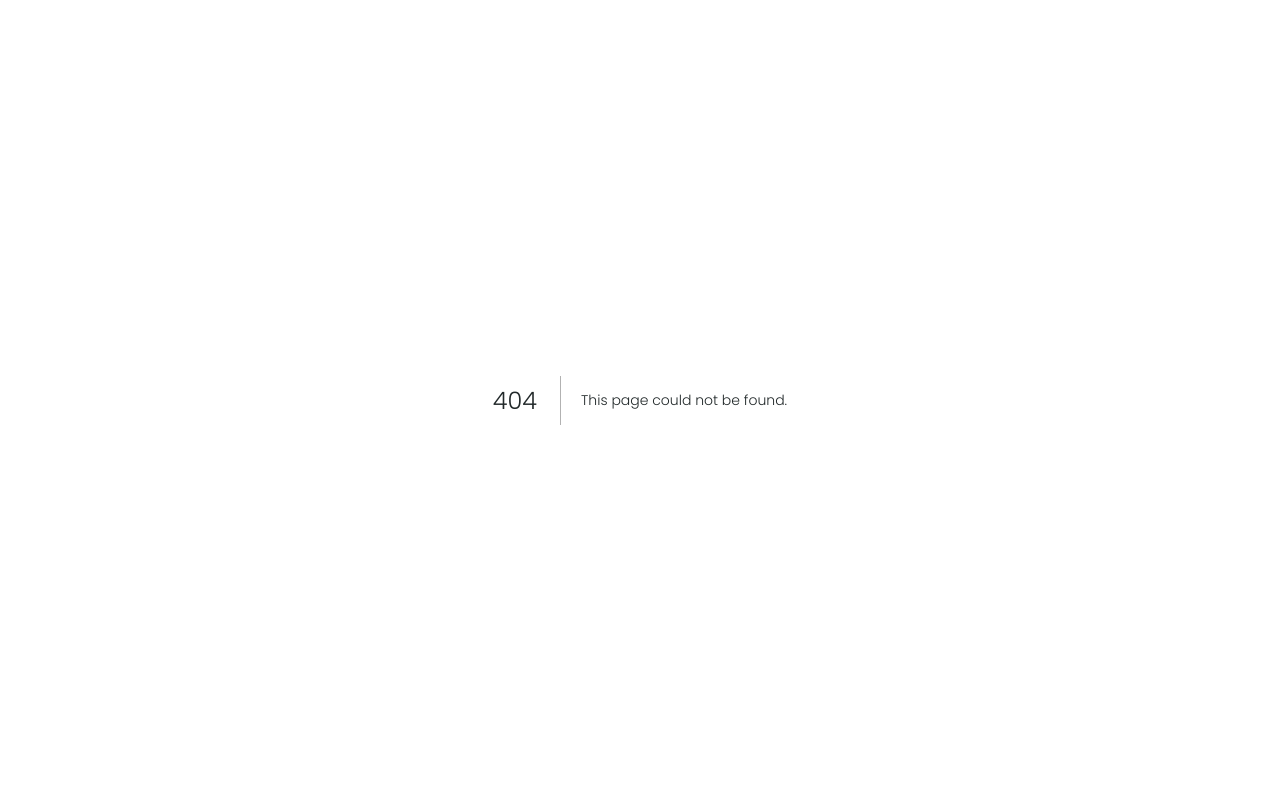
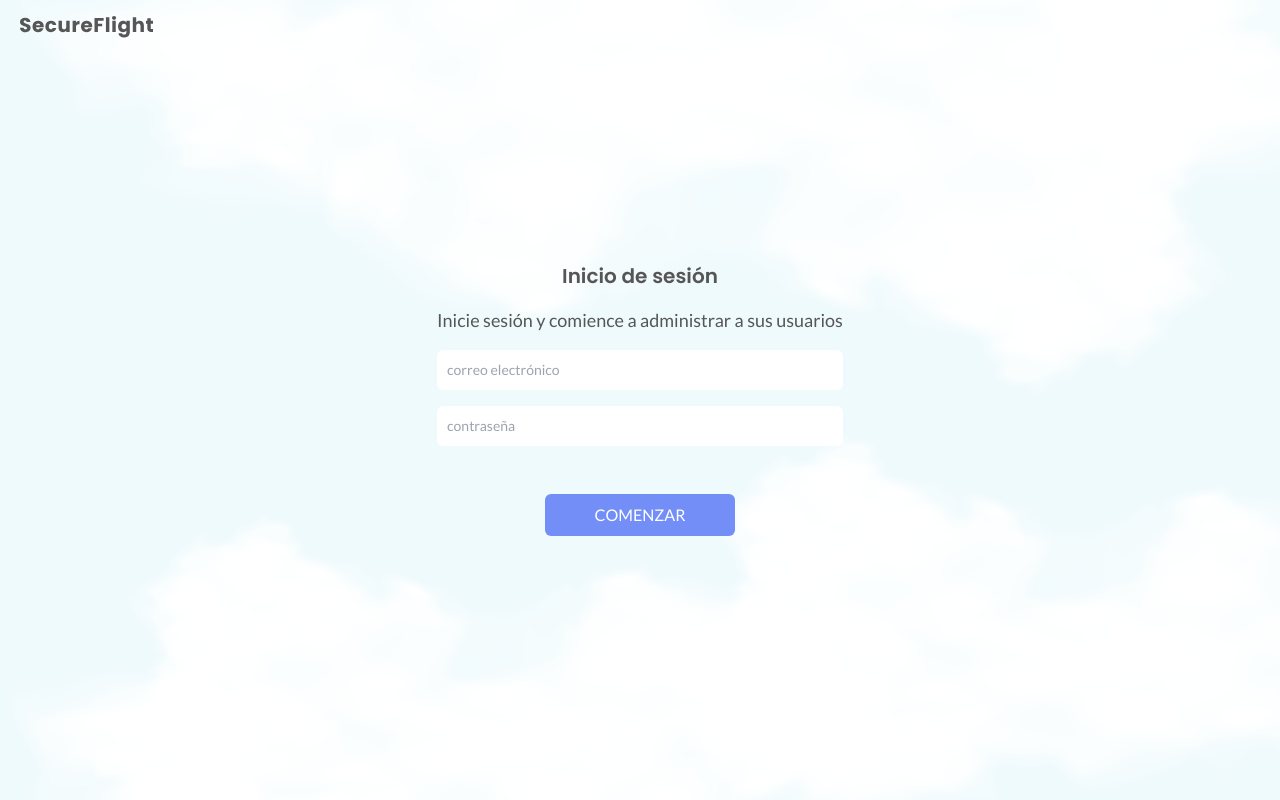
Before and after one commit to hamilgdev/project-secure-flight, a Next.js app: page /login in a window 1280 px wide. Before the commit this address had no page. Built offline with nearby package versions, Linux system fonts and the light colour scheme.

Commit message:
Refactor authentication layout and login page

```diff
--- a/app/auth/layout.tsx
+++ /dev/null
@@ -1,13 +0,0 @@
-import { AuthLayout } from '@/components'
-
-export default function AuthLoginLayout ({
-  children
-}: Readonly<{
-  children: React.ReactNode;
-}>) {
-  return (
-    <AuthLayout>
-      {children}
-    </AuthLayout>
-  )
-}
--- a/app/auth/login/page.tsx
+++ /dev/null
@@ -1,12 +0,0 @@
-import { Metadata } from 'next'
-
-import { LoginSection } from '@/components'
-
-export const metadata: Metadata = {
-  title: '🛩️ Secure Flight - Iniciar sesión',
-  description: 'Enjoy our awesome teslo shop app!'
-}
-
-export default function AuthLoginPage () {
-  return <LoginSection />
-}
--- a/app/layout.tsx
+++ b/app/layout.tsx
@@ -13,7 +13,7 @@ export default function RootLayout ({
   children: React.ReactNode;
 }>) {
   return (
-    <html lang="en">
+    <html lang="es">
       <body className={`${poppins.variable} ${lato.variable} flex flex-col min-h-screen`}>
         {children}
       </body>
--- /dev/null
+++ b/app/login/page.tsx
@@ -0,0 +1,5 @@
+import { LoginSection } from '@/components'
+
+export default function LoginPage () {
+  return <LoginSection />
+}
--- a/components/sections/auth/login-section.tsx
+++ b/components/sections/auth/login-section.tsx
@@ -1,18 +1,17 @@
-
-import { LoginForm } from '@/components'
+import { AuthLayout, LoginForm } from '@/components'
 
 export const LoginSection = () => {
   return (
-    <section className='flex flex-col px-4 mt-52 relative z-20'>
-      <div className="max-w-lg m-auto">
-        <div className="flex flex-col gap-4 text-center mb-8">
+    <AuthLayout>
+      <section className='flex flex-col px-4 mt-52 relative z-20'>
+        <div className="max-w-lg m-auto flex flex-col gap-4 text-center mb-8">
           <h1 className='text-xl font-semibold text-[var(--neutral-thin)]'>
         Inicio de sesión
           </h1>
           <p className="text-lg font-light text-[var(--neutral-thin)]">Inicie sesión y comience a administrar a sus usuarios</p>
+          <LoginForm />
         </div>
-        <LoginForm />
-      </div>
-    </section>
+      </section>
+    </AuthLayout>
   )
 }
--- a/components/sections/header/header-section.tsx
+++ b/components/sections/header/header-section.tsx
@@ -13,12 +13,12 @@ export const HeaderSection = () => {
       className="min-h-[54px] flex items-center bg-transparent relative z-10">
       <div className="l-container">
         <div className="flex items-center justify-between">
-          <Link href="/auth/login">
+          <Link href="/login">
             <Image src="/svgs/logo.svg" alt="Secure Flight" width={133} height={30} />
           </Link>
           {isHomePage && (
             <Link
-              href="/auth/login"
+              href="/login"
               className="uppercase bg-[var(--complementary)] text-white py-2 px-4 rounded-md text-base">
               Comenzar
             </Link>
--- a/components/sections/home/home-section.tsx
+++ b/components/sections/home/home-section.tsx
@@ -21,14 +21,14 @@ export const HomeSection = () => {
           <div className="l-container">
             <div className="text-center max-w-2xl mx-auto">
               <h1 className='text-[var(--neutral-thin)] text-3xl font-semibold mb-6'>
-          Embarque Seguro, Viaje Sin Preocupaciones con SecureFlight
+                Embarque Seguro, Viaje Sin Preocupaciones con SecureFlight
               </h1>
               <p className='text-[var(--neutral-thin)] text-lg mb-8'>
-          Optimice la seguridad y eficiencia en su aeropuerto con SecureFlight.
-          Tecnología avanzada para un viaje seguro y fluido.
+                Optimice la seguridad y eficiencia en su aeropuerto con SecureFlight.
+                Tecnología avanzada para un viaje seguro y fluido.
               </p>
               <Link
-                href="/auth/login"
+                href="/login"
                 className="inline-block uppercase shadow-md bg-[var(--complementary)] text-white py-2 px-4 rounded-md min-w-[190px]">Comenzar</Link>
             </div>
           </div>
@@ -50,7 +50,6 @@ export const HomeSection = () => {
       />
 
       <div className="absolute bottom-0 left-0 bg-contain bg-no-repeat bg-left-bottom bg-[url('/images/cloud-medium.png')] min-h-[414px] w-full pointer-events-none z-20" />
-
     </>
   )
 }
--- a/components/ui/forms/login-form.tsx
+++ b/components/ui/forms/login-form.tsx
@@ -1,26 +1,37 @@
+'use client'
+
+import { useHidrationClient } from '@/hooks'
+
 export const LoginForm = () => {
+  const { isClient } = useHidrationClient()
+
+  if (!isClient) return null
+
   return (
     <form className='flex flex-col place-items-center w-full'>
       <div className="mb-4 w-full">
+        <label htmlFor="email" arial-label='hidden' className="hidden">Correo electrónico</label>
         <input
           type="email"
           id="email"
           className="bg-white text-[var(--neutral-thin)] text-sm rounded-md  block w-full p-2.5"
           placeholder="correo electrónico"
-          required />
+          required
+        />
       </div>
 
-      <div className="mb-16 w-full">
+      <div className="mb-12 w-full">
+        <label htmlFor="password" arial-label='hidden' className="hidden">Contraseña</label>
         <input
           type="password"
           id="password"
           className="bg-white text-[var(--neutral-thin)] text-sm rounded-md  block w-full p-2.5"
           placeholder="contraseña"
-          required />
+          required
+        />
       </div>
 
       <button type="submit" className="uppercase bg-[var(--complementary)] text-white py-2 px-4 rounded-md min-w-[190px]">Comenzar</button>
     </form>
-
   )
 }
--- /dev/null
+++ b/hooks/index.ts
@@ -0,0 +1 @@
+export * from './use-hydration-client'
--- /dev/null
+++ b/hooks/use-hydration-client.ts
@@ -0,0 +1,11 @@
+import { useEffect, useState } from 'react'
+
+export const useHidrationClient = () => {
+  const [isClient, setIsClient] = useState(false)
+
+  useEffect(() => {
+    setIsClient(true)
+  }, [])
+
+  return { isClient }
+}
```
